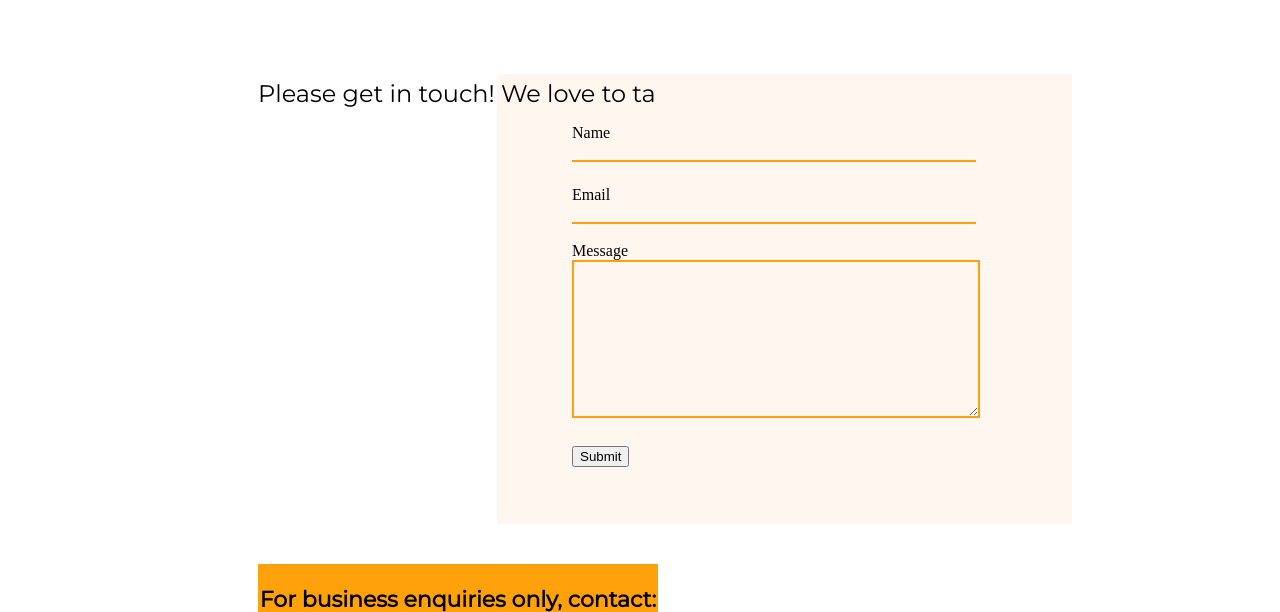
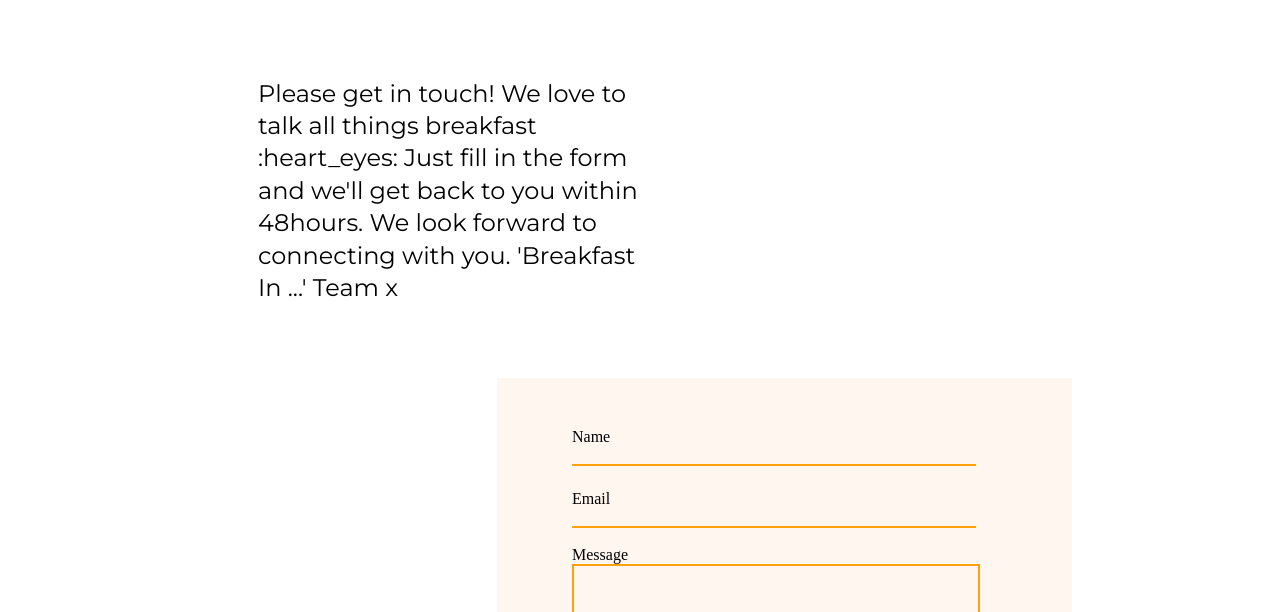
Before and after one commit to Ealex77/Breakfast-In..., a plain HTML site: page getintouch.html in a window 1280 px wide. Shown: the part 488-1100 px from the top of the page. Drawn offline with Linux system fonts and the light colour scheme.

Commit message:
Update getintouch.css

```diff
--- a/getintouch.css
+++ b/getintouch.css
@@ -19,11 +19,6 @@ navbar {
     font-weight: bolder;
   }
   .firstparagraph {
-         position: absolute;
-    white-space: nowrap;
-    overflow: hidden;
-
-    position: absolute;
     float: left;
     max-width: 400px;
     margin-left: 250px;
```
